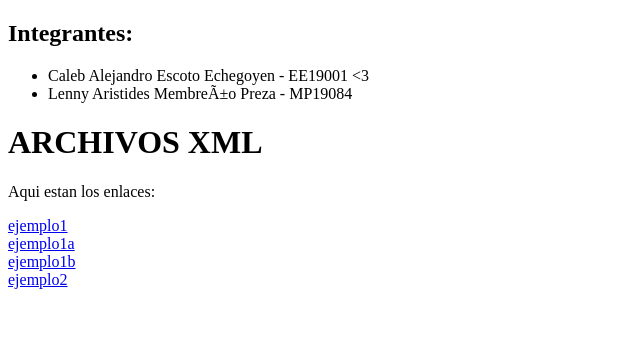
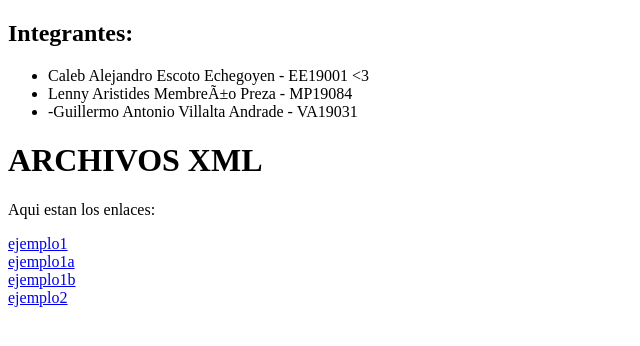
Before and after one commit to mp19084/guia31_parejas, a plain HTML site: page index.html in a window 1280 px wide. Shown: the whole page, without its empty margins (0-640 px from the left). Drawn offline with Linux system fonts and the light colour scheme.

Commit message:
ultimo-cambio

```diff
--- a/index.html
+++ b/index.html
@@ -12,6 +12,7 @@
 <ul>
     <li>Caleb Alejandro Escoto Echegoyen - EE19001 <3</li>
     <li>Lenny Aristides Membreño Preza - MP19084</li>
+    <li>-Guillermo Antonio Villalta Andrade - VA19031</li>
 </ul>
 <h1>ARCHIVOS XML</h1>
 <p>Aqui estan los enlaces: </p>
```
